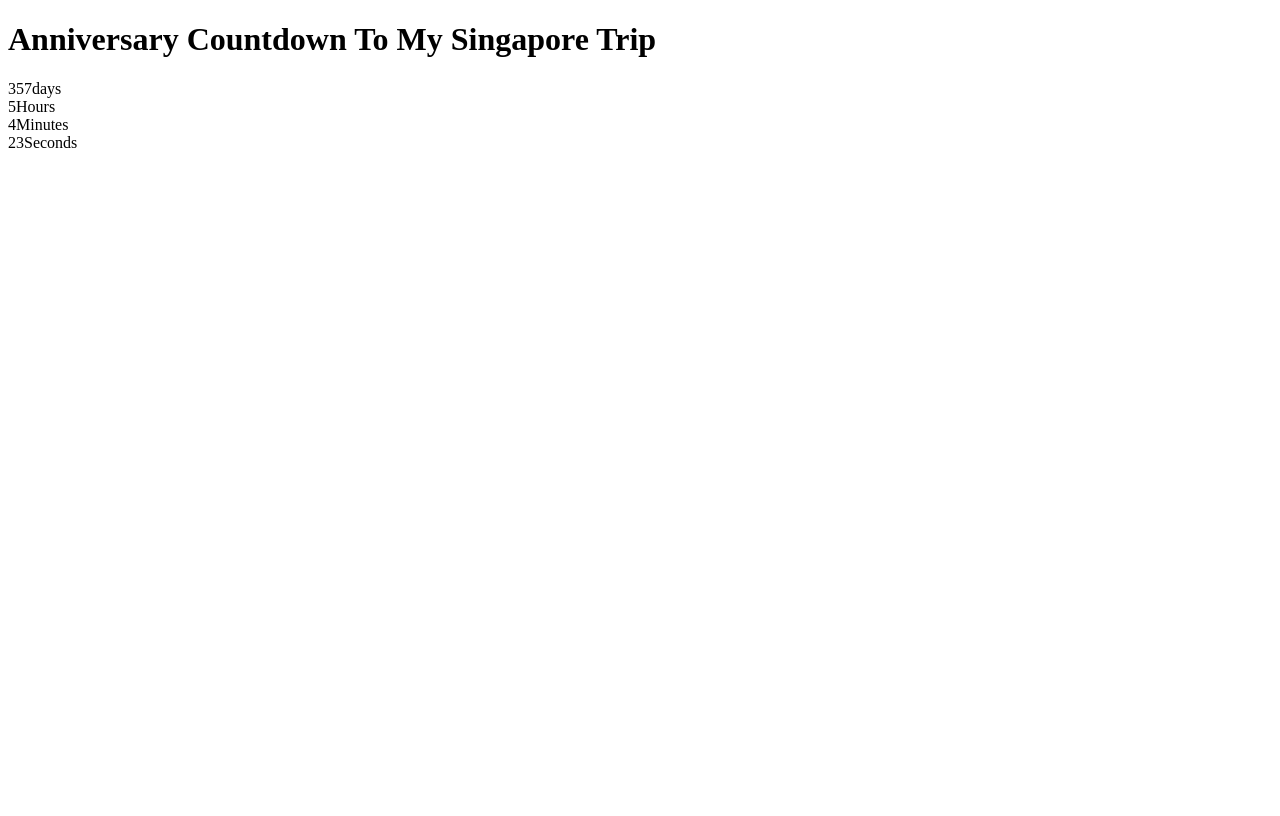
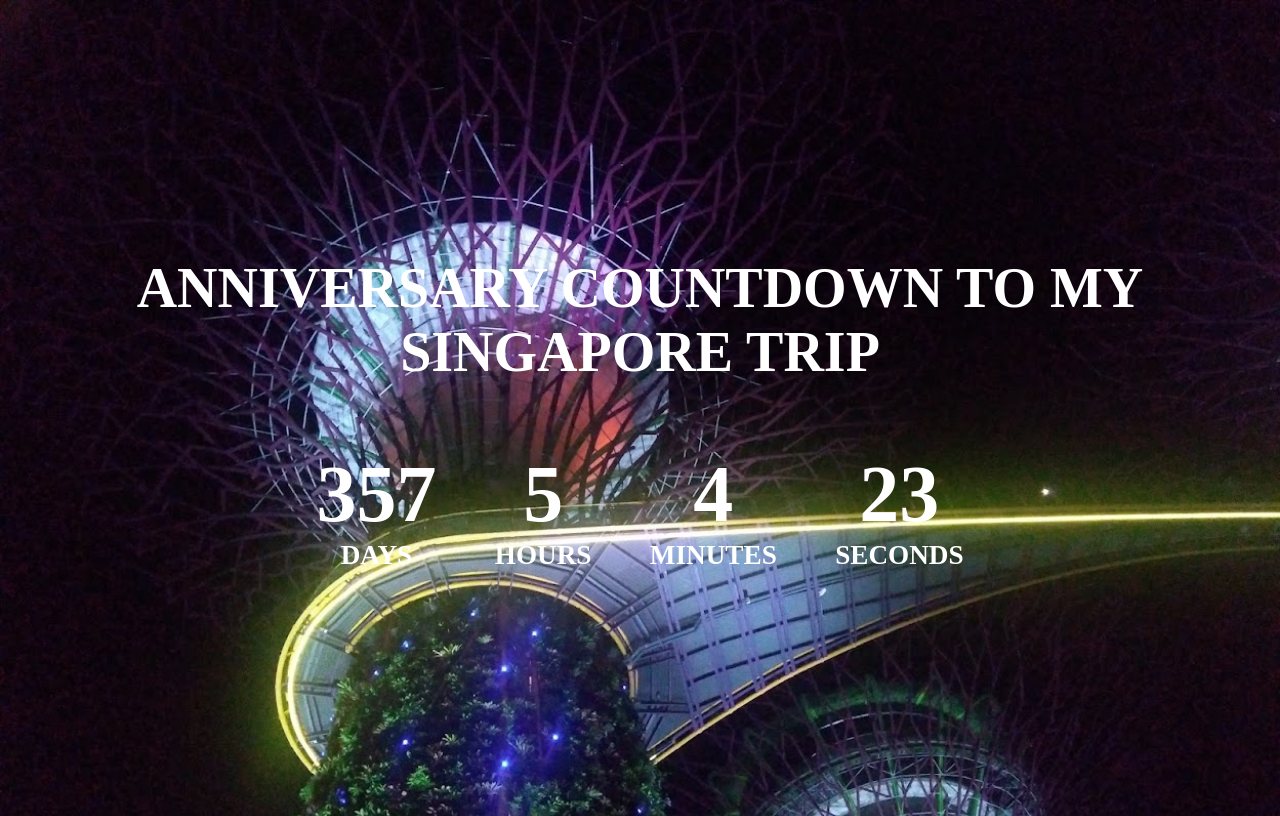
Before and after one commit to balabeltmimi/let-me-countdown, a website: page index.html in a window 1280 px wide. Drawn offline with Linux system fonts and the light colour scheme.

Commit message:
:zap: add backgroud

```diff
--- a/index.html
+++ b/index.html
@@ -5,7 +5,7 @@
     <meta name="viewport" content="width=device-width, initial-scale=1.0" />
     <meta http-equiv="X-UA-Compatible" content="ie=edge" />
     <title>02 - Countdown Timer</title>
-    <link rel="stylesheet" href="./style.css" />
+    <link rel="stylesheet" href="./styles.css" />
   </head>
   <body>
     <h1>Anniversary Countdown To My Singapore Trip</h1>
--- a/styles.css
+++ b/styles.css
@@ -1,5 +1,5 @@
 body {
-    background-image: url('./background.jpg');
+    background-image: url('./assets/background.jpg');
     background-size: cover;
     color: #ffffff;
 
```
Also changed, not shown: assets/background.jpg (added), 1 other file.
